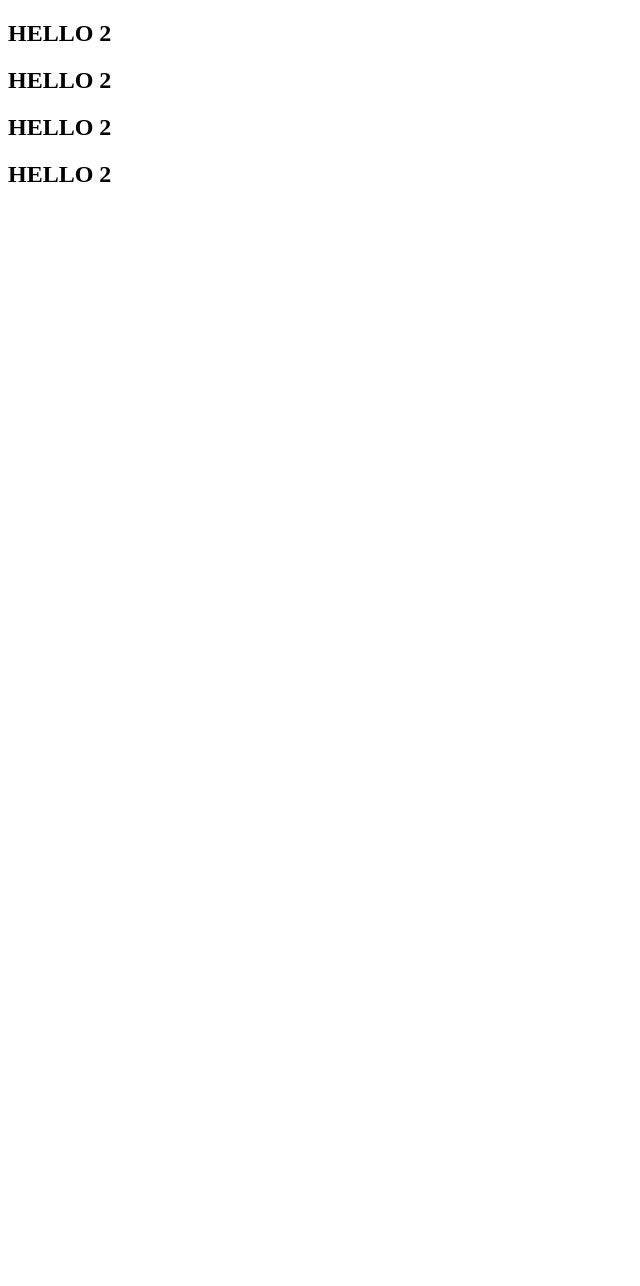
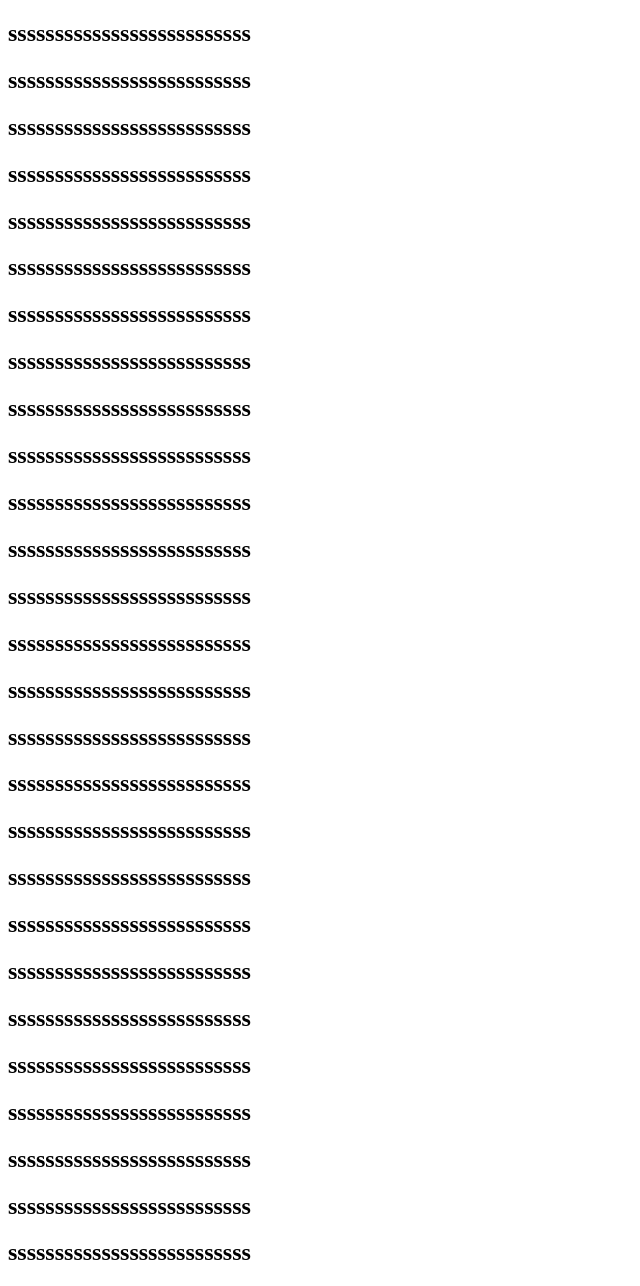
Before and after one commit to MedEmis/git-practice, a plain HTML site: page index.html in a window 1280 px wide. Shown: the whole page, without its empty margins (0-640 px from the left). Before the commit the page ends 800 px from the top, so only its background shows below. Drawn offline with Linux system fonts and the light colour scheme.

Commit message:
added html sssssssssx20

```diff
--- a/index.html
+++ b/index.html
@@ -8,10 +8,33 @@
 </head>
 
 <body>
-	<h2>HELLO 2</h2>
-	<h2>HELLO 2</h2>
-	<h2>HELLO 2</h2>
-	<h2>HELLO 2</h2>
+	<h2>ssssssssssssssssssssssssss</h2>
+	<h2>ssssssssssssssssssssssssss</h2>
+	<h2>ssssssssssssssssssssssssss</h2>
+	<h2>ssssssssssssssssssssssssss</h2>
+	<h2>ssssssssssssssssssssssssss</h2>
+	<h2>ssssssssssssssssssssssssss</h2>
+	<h2>ssssssssssssssssssssssssss</h2>
+	<h2>ssssssssssssssssssssssssss</h2>
+	<h2>ssssssssssssssssssssssssss</h2>
+	<h2>ssssssssssssssssssssssssss</h2>
+	<h2>ssssssssssssssssssssssssss</h2>
+	<h2>ssssssssssssssssssssssssss</h2>
+	<h2>ssssssssssssssssssssssssss</h2>
+	<h2>ssssssssssssssssssssssssss</h2>
+	<h2>ssssssssssssssssssssssssss</h2>
+	<h2>ssssssssssssssssssssssssss</h2>
+	<h2>ssssssssssssssssssssssssss</h2>
+	<h2>ssssssssssssssssssssssssss</h2>
+	<h2>ssssssssssssssssssssssssss</h2>
+	<h2>ssssssssssssssssssssssssss</h2>
+	<h2>ssssssssssssssssssssssssss</h2>
+	<h2>ssssssssssssssssssssssssss</h2>
+	<h2>ssssssssssssssssssssssssss</h2>
+	<h2>ssssssssssssssssssssssssss</h2>
+	<h2>ssssssssssssssssssssssssss</h2>
+	<h2>ssssssssssssssssssssssssss</h2>
+	<h2>ssssssssssssssssssssssssss</h2>
 </body>
 
 </html>
```
